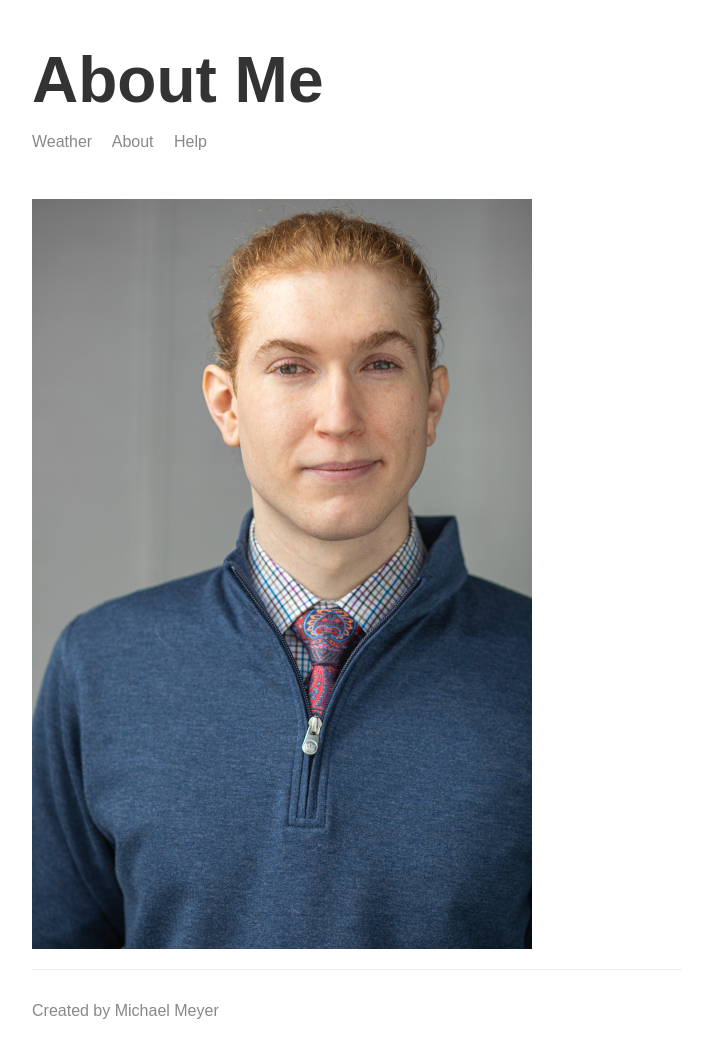
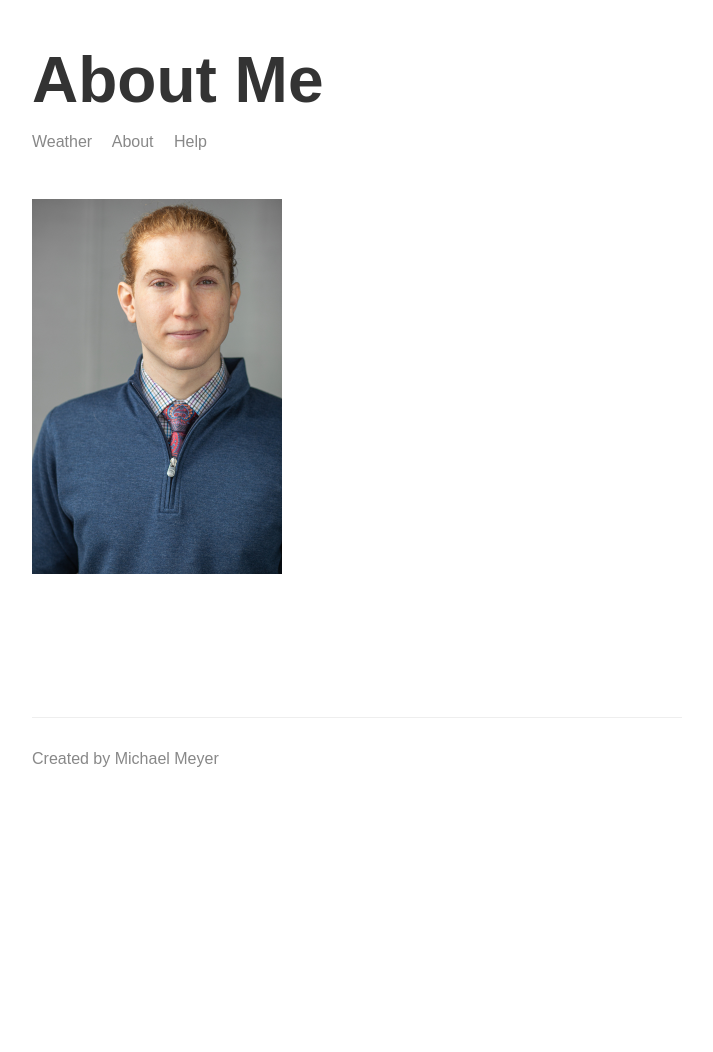
Before and after one commit to michaelmeyer26/node-course, a Node server app: page /about in a window 1280 px wide. Shown: the whole page, without its empty margins (283-996 px from the left). After the commit the page ends 767 px from the top, so only its background shows below. Run offline with Node 20, Linux system fonts and the light colour scheme; some libraries are stand-ins or nearby versions.

Commit message:
finished styling website

```diff
--- a/web-server/public/css/styles.css
+++ b/web-server/public/css/styles.css
@@ -4,6 +4,10 @@ body {
     max-width: 650px;
     margin: 0 auto;
     padding: 0 16px;
+
+    display: flex;
+    flex-direction: column;
+    min-height: 100vh;
 }
 
 footer {
@@ -28,3 +32,11 @@ header a {
     margin-right: 16px;
     text-decoration: none;
 }
+
+.portrait {
+    width: 250px;
+}
+
+.main-content {
+    flex-grow: 1;
+}
--- a/web-server/templates/views/about.hbs
+++ b/web-server/templates/views/about.hbs
@@ -2,12 +2,17 @@
 
 <html>
     <head>
+        <title>About</title>
         <link rel="stylesheet" href="./css/styles.css">
+        <link rel="icon" href="/img/weather.png">
     </head>
     <body>
-        {{>header}}
+        <div class="main-content">
+            {{>header}}
 
-        <img src="/img/michaelmeyerproheadshotresized.jpg">
+            <img class="portrait" src="/img/michaelmeyerproheadshotresized.jpg">
+        </div>
+
         {{>footer}}
     </body>
 </html>
```
Also changed, not shown: web-server/templates/views/404.hbs (+6 -2 lines), web-server/templates/views/help.hbs (+7 -2 lines), web-server/templates/views/index.hbs (+7 -1 lines), web-server/public/img/weather.png (added).
